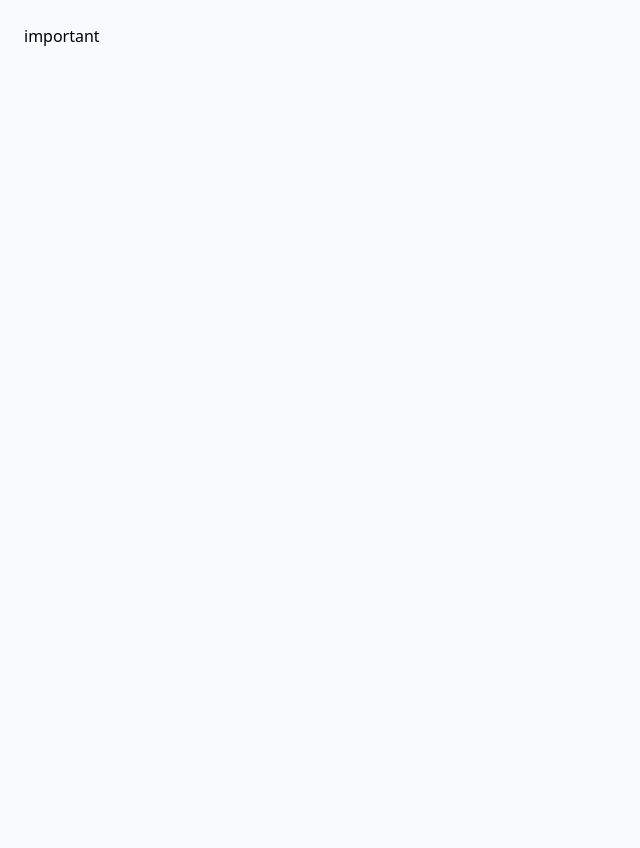
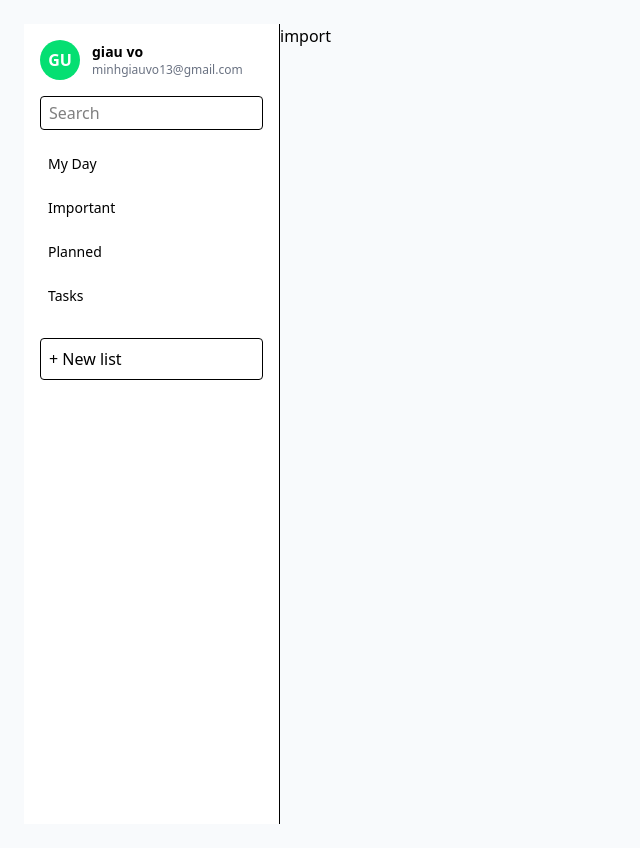
Before and after one commit to AndyAnh174/agent-todo, a Next.js app in the folder client/: page /important in a window 1280 px wide. Shown: the whole page, without its empty margins (0-640 px from the left). Before the commit the page ends 800 px from the top, so only its background shows below. Built offline with nearby package versions, Linux system fonts and the light colour scheme.

Commit message:
feat: update pages to include Sidebar component and enhance user information handling; remove AuthSidebar component

```diff
--- a/client/src/app/important/page.tsx
+++ b/client/src/app/important/page.tsx
@@ -1,3 +1,12 @@
+"use client";
+
+import Sidebar from "@/components/Sidebar";
+
 export default function Important() {
-  return <div>important</div>;
+  return (
+    <div className="flex">
+      <Sidebar />
+      <div className="">import</div>
+    </div>
+  );
 }
--- a/client/src/app/layout.tsx
+++ b/client/src/app/layout.tsx
@@ -1,8 +1,6 @@
 import type { Metadata } from "next";
 import { Geist, Geist_Mono } from "next/font/google";
 import "./globals.css";
-import AuthSidebar from "../components/AuthSidebar";
-
 const geistSans = Geist({
   variable: "--font-geist-sans",
   subsets: ["latin"],
@@ -29,7 +27,6 @@ export default function RootLayout({
         className={`${geistSans.variable} ${geistMono.variable} antialiased bg-slate-50`}
       >
         <div className="flex">
-          <AuthSidebar />
           <main className="flex-1 p-6">{children}</main>
         </div>
       </body>
--- a/client/src/app/login/page.tsx
+++ b/client/src/app/login/page.tsx
@@ -45,6 +45,12 @@ export default function LoginPage() {
       // store token (simple approach) — you may replace with secure storage
       if (data?.access_token) {
         localStorage.setItem("token", data.access_token);
+        // store at least email locally so Sidebar can show it
+        try {
+          const existing = JSON.parse(localStorage.getItem("user") || "null");
+          const newUser = { ...(existing || {}), email };
+          localStorage.setItem("user", JSON.stringify(newUser));
+        } catch (e) {}
       }
       // redirect to tasks page after successful login
       window.location.href = "/tasks";
--- a/client/src/app/myday/page.tsx
+++ b/client/src/app/myday/page.tsx
@@ -1,3 +1,12 @@
+"use client";
+
+import Sidebar from "@/components/Sidebar";
+
 export default function MyDay() {
-  return <div>my day</div>;
+  return (
+    <div className="flex">
+      <Sidebar />
+      <div className="">myday</div>
+    </div>
+  );
 }
--- a/client/src/app/planned/page.tsx
+++ b/client/src/app/planned/page.tsx
@@ -1,3 +1,12 @@
+"use client";
+
+import Sidebar from "@/components/Sidebar";
+
 export default function Planned() {
-  return <div>planned</div>;
+  return (
+    <div className="flex">
+      <Sidebar />
+      <div className="">planned</div>
+    </div>
+  );
 }
--- a/client/src/app/register/page.tsx
+++ b/client/src/app/register/page.tsx
@@ -50,10 +50,28 @@ export default function RegisterPage() {
           }
           return String(d);
         };
-        const msg = formatDetail(j?.detail) || formatDetail(j) || res.statusText || "Register failed";
+        const msg =
+          formatDetail(j?.detail) ||
+          formatDetail(j) ||
+          res.statusText ||
+          "Register failed";
         throw new Error(msg);
       }
       setSuccess("Đăng ký thành công. Bạn có thể đăng nhập ngay.");
+      // store user info locally so Sidebar can show name/email without backend changes
+      const created = await res.json().catch(() => null);
+      try {
+        const existing = JSON.parse(localStorage.getItem("user") || "null");
+        const newUser = {
+          ...(existing || {}),
+          id: created?.id,
+          email: created?.email,
+          full_name: name,
+        };
+        localStorage.setItem("user", JSON.stringify(newUser));
+      } catch (e) {
+        // ignore
+      }
     } catch (err: any) {
       if (err instanceof TypeError) {
         setError("Network error hoặc CORS blocked request. Kiểm tra backend đang chạy và CORS hoặc cấu hình URL.");
--- a/client/src/app/task/page.tsx
+++ b/client/src/app/task/page.tsx
@@ -1,3 +1,12 @@
+"use client";
+
+import Sidebar from "@/components/Sidebar";
+
 export default function Task() {
-  return <div>task</div>;
+  return (
+    <div className="flex">
+      <Sidebar />
+      <div className="">task</div>
+    </div>
+  );
 }
--- a/client/src/components/AuthSidebar.tsx
+++ /dev/null
@@ -1,20 +0,0 @@
-"use client";
-import { useEffect, useState } from "react";
-import Sidebar from "./Sidebar";
-
-export default function AuthSidebar() {
-  const [loggedIn, setLoggedIn] = useState<boolean | null>(null);
-
-  useEffect(() => {
-    try {
-      const t = localStorage.getItem("token");
-      setLoggedIn(!!t);
-    } catch (e) {
-      setLoggedIn(false);
-    }
-  }, []);
-
-  // while we don't know, render nothing to avoid layout shift
-  if (loggedIn === null) return null;
-  return loggedIn ? <Sidebar /> : null;
-}
--- a/client/src/components/Sidebar.tsx
+++ b/client/src/components/Sidebar.tsx
@@ -1,16 +1,35 @@
 "use client";
 import Link from "next/link";
+import { useEffect, useState } from "react";
 
 export default function Sidebar() {
+  const [user, setUser] = useState<{
+    full_name?: string;
+    email?: string;
+  } | null>(null);
+
+  useEffect(() => {
+    try {
+      const u = JSON.parse(localStorage.getItem("user") || "null");
+      setUser(u);
+    } catch (e) {
+      setUser(null);
+    }
+  }, []);
+
   return (
     <aside className="w-64 bg-white border-r min-h-screen p-4">
       <div className="flex items-center gap-3 mb-4">
         <div className="w-10 h-10 rounded-full bg-green-400 flex items-center justify-center text-white font-bold">
-          GV
+          {user?.full_name ? user.full_name.charAt(0).toUpperCase() : "GU"}
         </div>
         <div>
-          <div className="text-sm font-semibold">giau vo</div>
-          <div className="text-xs text-gray-500">minhgiauvo13@gmail.com</div>
+          <div className="text-sm font-semibold">
+            {user?.full_name || "giau vo"}
+          </div>
+          <div className="text-xs text-gray-500">
+            {user?.email || "minhgiauvo13@gmail.com"}
+          </div>
         </div>
       </div>
 
```
Lines whose indentation alone changed are shown as unchanged.
